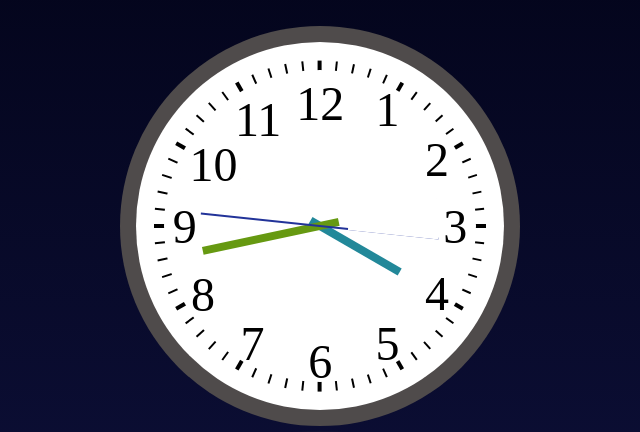
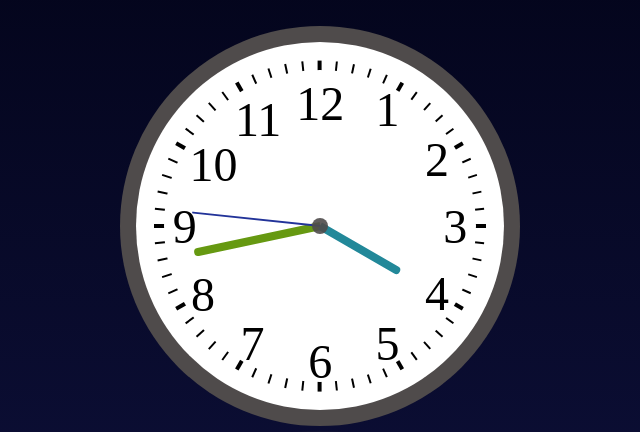
Before and after one commit to Jesus-ColomaCardoza/exerciseAnalogClock, a plain HTML site: page dev/index.html in a window 1280 px wide. Shown: the part 132-564 px from the top of the page, 320-960 px from the left. Drawn offline with Linux system fonts and the light colour scheme.

Commit message:
I fixed the clock hands and I added a circle on the center of clock

```diff
--- a/dev/index.js
+++ b/dev/index.js
@@ -17,14 +17,14 @@ const moveClock=()=>{
             contSeg=0; //we reset the counter of the seconds
             contMin++;
             degreesMin+=6
-            mediumHand.style.transform=`rotate(${(degreesMin)}deg)
+            mediumHand.style.transform=`translateX(50%) rotate(${(degreesMin)}deg)
             `;
         }else if (contMin===60) {
             degreesMin=-90 //we reset the degrees of the second when the hour is over to it don't increase infinitely
             contMin=0; //we reset the counter of the minutes
             contHour++;
             degreesHour+=30
-            bigHand.style.transform=`rotate(${(degreesHour)}deg)`;
+            bigHand.style.transform=`translateX(50%) rotate(${(degreesHour)}deg)`;
         }else if (contHour===12) {
             degreesHour=-90 //we reset the degrees of the second when the day is over to it don't increase infinitely
             contHour=0
@@ -32,7 +32,7 @@ const moveClock=()=>{
 
         contSeg++;
         degreesSeg+=6
-        smallHand.style.transform=`rotate(${(degreesSeg)}deg)`;
+        smallHand.style.transform=` translateX(50%) rotate(${(degreesSeg)}deg)`;
         // console.log(degreesSeg);
 
     }, 1000);
@@ -54,9 +54,9 @@ const initClock=()=>{
     degreesHour=hour*30-90 // hour*degrees-90 , we use -90 to start from tha hour 12
     degreesMin=minute*6-90
     degreesSeg=second*6-90
-    bigHand.style.transform=`rotate(${degreesHour}deg)`;
-    mediumHand.style.transform=`rotate(${degreesMin}deg)`;
-    smallHand.style.transform=`rotate(${degreesSeg}deg)`;
+    bigHand.style.transform=`translateX(50%) rotate(${degreesHour}deg)`;
+    mediumHand.style.transform=`translateX(50%) rotate(${degreesMin}deg)`;
+    smallHand.style.transform=`translateX(50%) rotate(${degreesSeg}deg)`;
 
     moveClock()
 }
--- a/dev/styles.css
+++ b/dev/styles.css
@@ -57,51 +57,40 @@ body{
     border-radius: 100%;
     background-color: #fff;
 }
+.layer-white::after{
+    content: '';
+    position: absolute;
+    width: 1em;
+    height: 1em;
+    border-radius: 100%;
+    top: calc(50% - .5em);
+    left: calc(50% - .5em);
+    z-index: 300;
+    background-color: rgba(79, 75, 75,0.9);
+}
 .clock__container{
     width: 17em;
     height: 17em;
     background-color: rgb(79, 75, 75);
-
+}
+.big-hand,.medium-hand,.small-hand{
+    transform-origin: left;
+    border-radius: 0 10px 10px 0;
 }
 .big-hand{
-    width: 50%;
+    width: 25%;
     border: 4px #289 solid ;
-}
-.big-hand::before{
-    content: '';
-    position: absolute;
-    width: 35%;
-    height: 100%;
-    border: 10px #fff solid;
-    top: -5px;
-    left: -5px;
+    z-index: 200;
 }
 .medium-hand{
-    width: 65%;
+    width: 35%;
     border: 4px #691 solid ;
 }
-.medium-hand::before{
-    content: '';
-    position: absolute;
+.small-hand{
     width: 35%;
-    height: 100%;
-    border: 10px #fff solid;
-    top: -5px;
-    left: -5px;
-}
-.small-hand{
-    width: 65%;
     border: 1px #239 solid ;
 }
-.small-hand::before{
-    content: '';
-    position: absolute;
-    width: 35%;
-    height: 100%;
-    border: 4px #fff solid;
-    top: -1.5px;
-    left: -1.5px;
-}
+
 /*minutes*/
 .minute:nth-child(1){
     transform: rotate(0deg);
```
